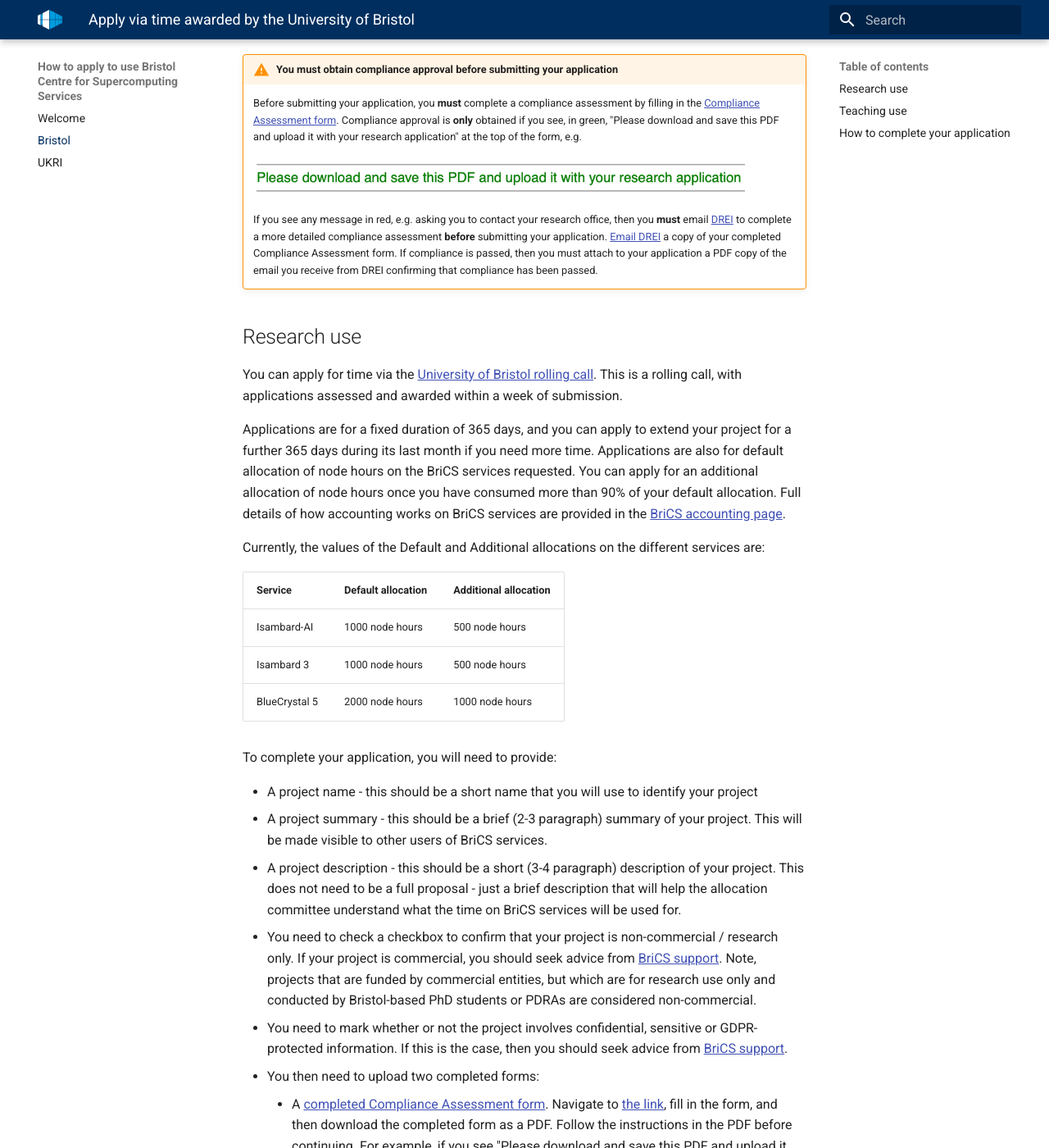
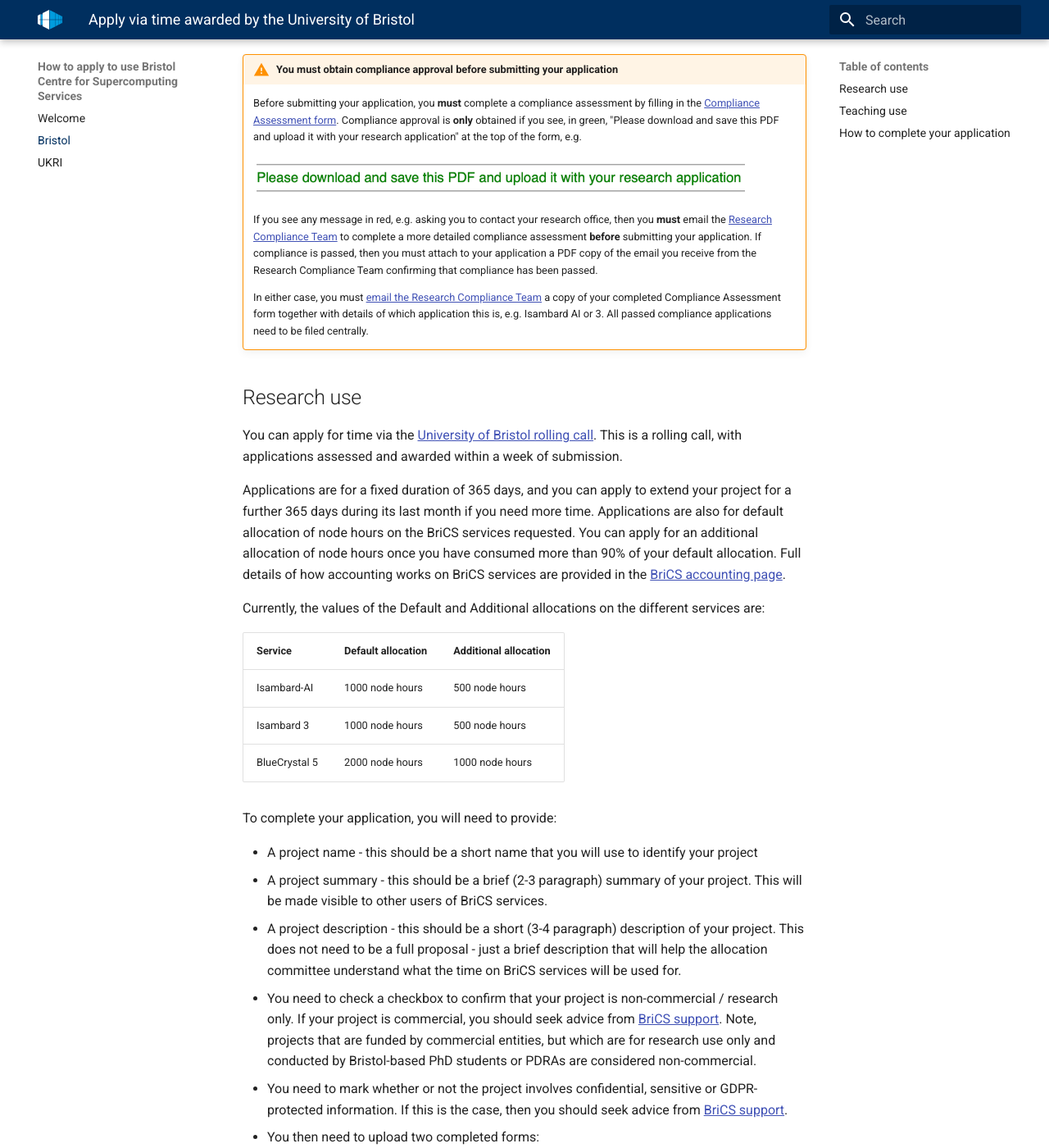
Before and after one commit to isambard-sc/apply.isambard.ac.uk, an MkDocs documentation site: the page built from docs/bristol/index.md, in a window 1280 px wide and 1400 px high, scrolled down 201 px. Shown: the whole window at 82% size. Built offline with MkDocs 1.6.1 and Material for MkDocs 9.7.7, drawn with Linux system fonts in a browser that asks for light colours; some of the changed text lies outside the part shown.

Commit message:
Updates requested by DREI

```diff
--- a/docs/bristol/index.md
+++ b/docs/bristol/index.md
@@ -12,7 +12,9 @@
 
     ![Screenshot of completed compliance assessment form](images/compliance_passed.png){ style="width:100%;max-width:600px;height:auto"}
 
-    If you see any message in red, e.g. asking you to contact your research office, then you **must** email [DREI][contact-drei] to complete a more detailed compliance assessment **before** submitting your application. [Email DREI][contact-drei] a copy of your completed Compliance Assessment form. If compliance is passed, then you must attach to your application a PDF copy of the email you receive from DREI confirming that compliance has been passed.
+    If you see any message in red, e.g. asking you to contact your research office, then you **must** email the [Research Compliance Team][contact-drei] to complete a more detailed compliance assessment **before** submitting your application. If compliance is passed, then you must attach to your application a PDF copy of the email you receive from the Research Compliance Team confirming that compliance has been passed.
+
+    In either case, you must [email the Research Compliance Team][contact-drei] a copy of your completed Compliance Assessment form together with details of which application this is, e.g. Isambard AI or 3. All passed compliance applications need to be filed centrally.
 
 ## Research use
 
@@ -36,7 +38,7 @@
 - You need to check a checkbox to confirm that your project is non-commercial / research only. If your project is commercial, you should seek advice from [BriCS support][brics-support]. Note, projects that are funded by commercial entities, but which are for research use only and conducted by Bristol-based PhD students or PDRAs are considered non-commercial.
 - You need to mark whether or not the project involves confidential, sensitive or GDPR-protected information. If this is the case, then you should seek advice from [BriCS support][brics-support].
 - You then need to upload two completed forms:
-    - A [completed Compliance Assessment form][compliance-assessment]. Navigate to [the link][compliance-assessment], fill in the form, and then download the completed form as a PDF. Follow the instructions in the PDF before continuing. For example, if you see "Please download and save this PDF and upload it with your research application", then you can continue to upload this form with your application. However, **if the form asks you to contact your research office, then you need to get in touch with [DREI][contact-drei] to complete a more detailed compliance assessment, which you would then upload with your application**.
+    - A [completed Compliance Assessment form][compliance-assessment]. Navigate to [the link][compliance-assessment], fill in the form, and then download the completed form as a PDF. Follow the instructions in the PDF before continuing. For example, if you see "Please download and save this PDF and upload it with your research application", then you can continue to upload this form with your application. However, **if the form asks you to contact your research office, then you need to get in touch with the [Research Compliance Team][contact-drei] to complete a more detailed compliance assessment, which you would then upload with your application**. Note in any case, you will also need to email the [Research Compliance Team][contact-drei] a copy of your completed Compliance Assessment form together with details of which application this is, e.g. Isambard AI or 3.
     - A [completed Project Team Information form][project-team-form]. Download the form from [the link][project-team-form], fill in the form, and then upload the completed form with your application.
 
 With these details, you can complete your application at [allocate.isambard.ac.uk][allocate-isambard]. More detailed instructions on how to use the allocation system are [provided below](#how-to-complete-your-application).
@@ -93,7 +95,7 @@
 
 Next, you need to upload the two forms that you completed earlier:
 
-- A [completed Compliance Assessment form][compliance-assessment]. Navigate to [the link][compliance-assessment], fill in the form, and then download the completed form as a PDF. Follow the instructions in the PDF before continuing. For example, if you see "Please download and save this PDF and upload it with your research application", then you can continue to upload this form with your application. However, **if the form asks you to contact your research office, then you need to get in touch with [DREI][contact-drei] to complete a more detailed compliance assessment, which you would then upload with your application**.
+- A [completed Compliance Assessment form][compliance-assessment]. Navigate to [the link][compliance-assessment], fill in the form, and then download the completed form as a PDF. Follow the instructions in the PDF before continuing. For example, if you see "Please download and save this PDF and upload it with your research application", then you can continue to upload this form with your application. However, **if the form asks you to contact your research office, then you need to get in touch with the [Research Compliance Team][contact-drei] to complete a more detailed compliance assessment, which you would then upload with your application**. Note in any case, you will also need to email the [Research Compliance Team][contact-drei] a copy of your completed Compliance Assessment form together with details of which application this is, e.g. Isambard AI or 3.
 - A [completed Project Team Information form][project-team-form]. Download the form from [the link][project-team-form], fill in the form, and then upload the completed form with your application.
 
 Do this by clicking on the "Click to upload" button.
@@ -146,7 +148,7 @@
 [brics-accounting]: https://docs.isambard.ac.uk/user-documentation/guides/accounting/
 [brics-support]:  mailto:brics-enquiries@bristol.ac.uk/
 [compliance-assessment]: https://compliance.isambard.ac.uk/
-[contact-drei]: mailto:jacqueline.chernys@bristol.ac.uk
+[contact-drei]: mailto:research-compliance@bristol.ac.uk
 [project-team-form]: https://allocate-api.isambard.ac.uk/api/media/e9a00e43dbbe486aab2c172d52ff1e79/
 [allocate-isambard]: https://allocate.isambard.ac.uk/
 [call-page]: https://allocate.isambard.ac.uk/calls-for-proposals/
```
